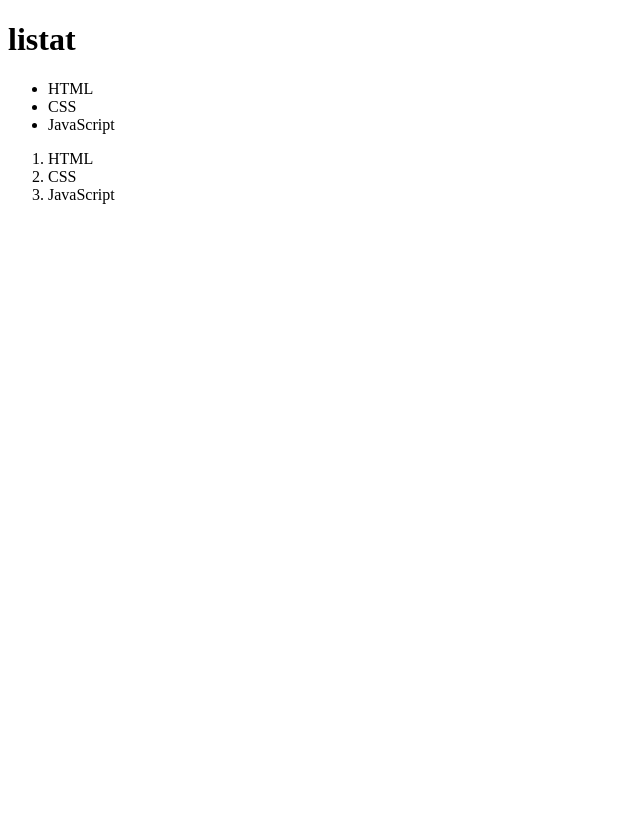
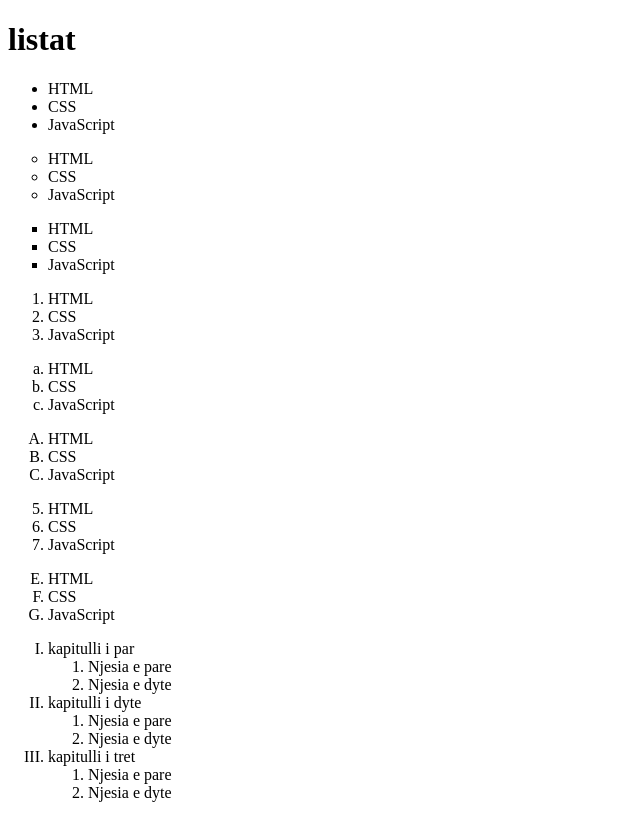
Before and after one commit to RUBIN304/rubin, a plain HTML site: page listat.html in a window 1280 px wide. Shown: the whole page, without its empty margins (0-640 px from the left). Drawn offline with Linux system fonts and the light colour scheme.

Commit message:
tabelat.html

```diff
--- a/listat.html
+++ b/listat.html
@@ -8,17 +8,64 @@
 </head>
 <body>
    <h1>listat</h1>
-   <ul>
+   <ul type="disc">
       <li>HTML</li>
       <li>CSS</li>
       <li>JavaScript</li>
    </ul>
-   <ol>
+   <ul type="circle">
       <li>HTML</li>
       <li>CSS</li>
       <li>JavaScript</li>
+   </ul>
+   <ul type="square">
+      <li>HTML</li>
+      <li>CSS</li>
+      <li>JavaScript</li>
+   </ul>
+   <ol type="1">
+      <li>HTML</li>
+      <li>CSS</li>
+      <li>JavaScript</li>
+   </ol>
+   <ol type="a">
+      <li>HTML</li>
+      <li>CSS</li>
+      <li>JavaScript</li>
+   </ol>
+   <ol type="A">
+      <li>HTML</li>
+      <li>CSS</li>
+      <li>JavaScript</li>
+   </ol>
+   <ol start="5">
+      <li>HTML</li>
+      <li>CSS</li>
+      <li>JavaScript</li>
+   </ol>
 
 
+   <ol type="A" start="5">
+      <li>HTML</li>
+      <li>CSS</li>
+      <li>JavaScript</li>
+   </ol>
+   <ol type="I" >
+      <li>kapitulli i par</li>
+      <ol>
+         <li>Njesia e pare</li>
+         <li>Njesia e dyte</li>
+      </ol>
+      <li>kapitulli i dyte</li>
+      <ol>
+         <li>Njesia e pare</li>
+         <li>Njesia e dyte</li>
+      </ol>
+      <li>kapitulli i tret</li>
+      <ol>
+         <li>Njesia e pare</li>
+         <li>Njesia e dyte</li>
+      </ol>
    </ol>
 </body>
 </html>
```
Also changed, not shown: tabelat.html (added, +56 -0 lines). Lines whose indentation alone changed are shown as unchanged.
